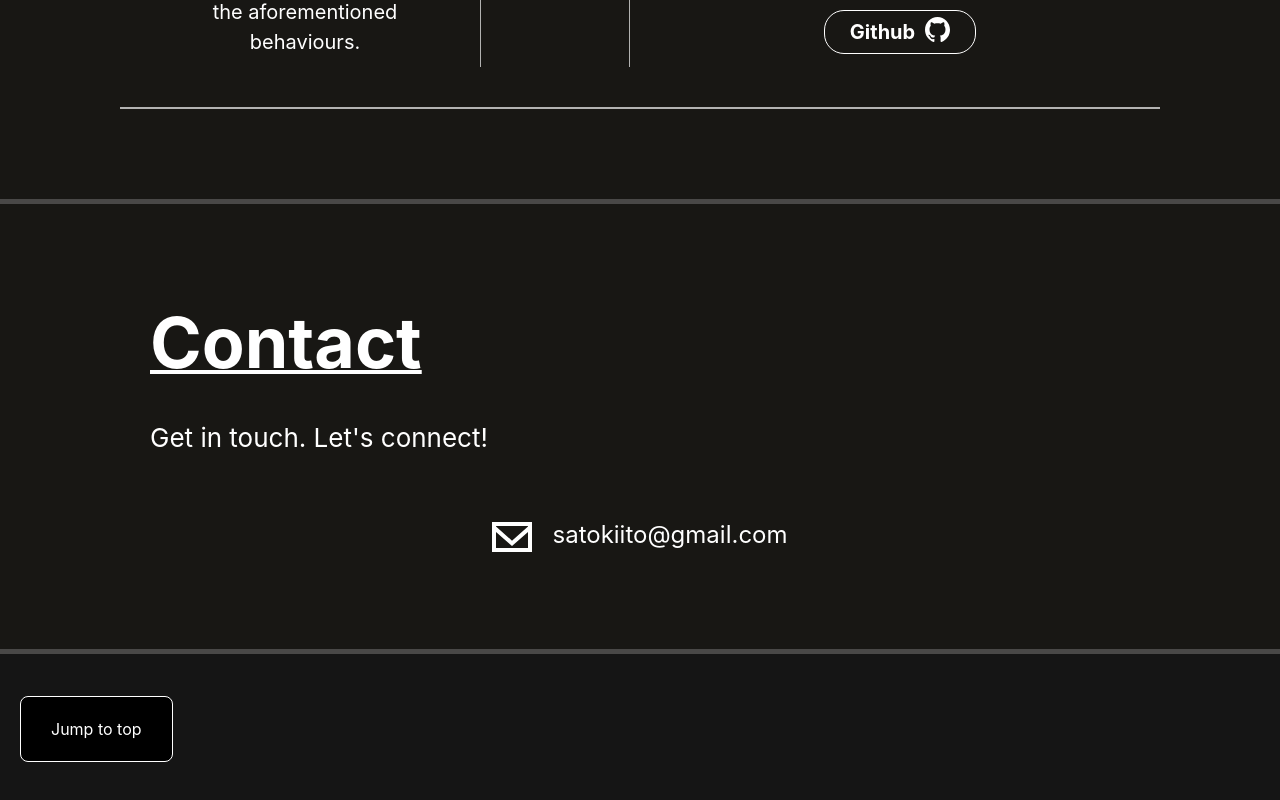
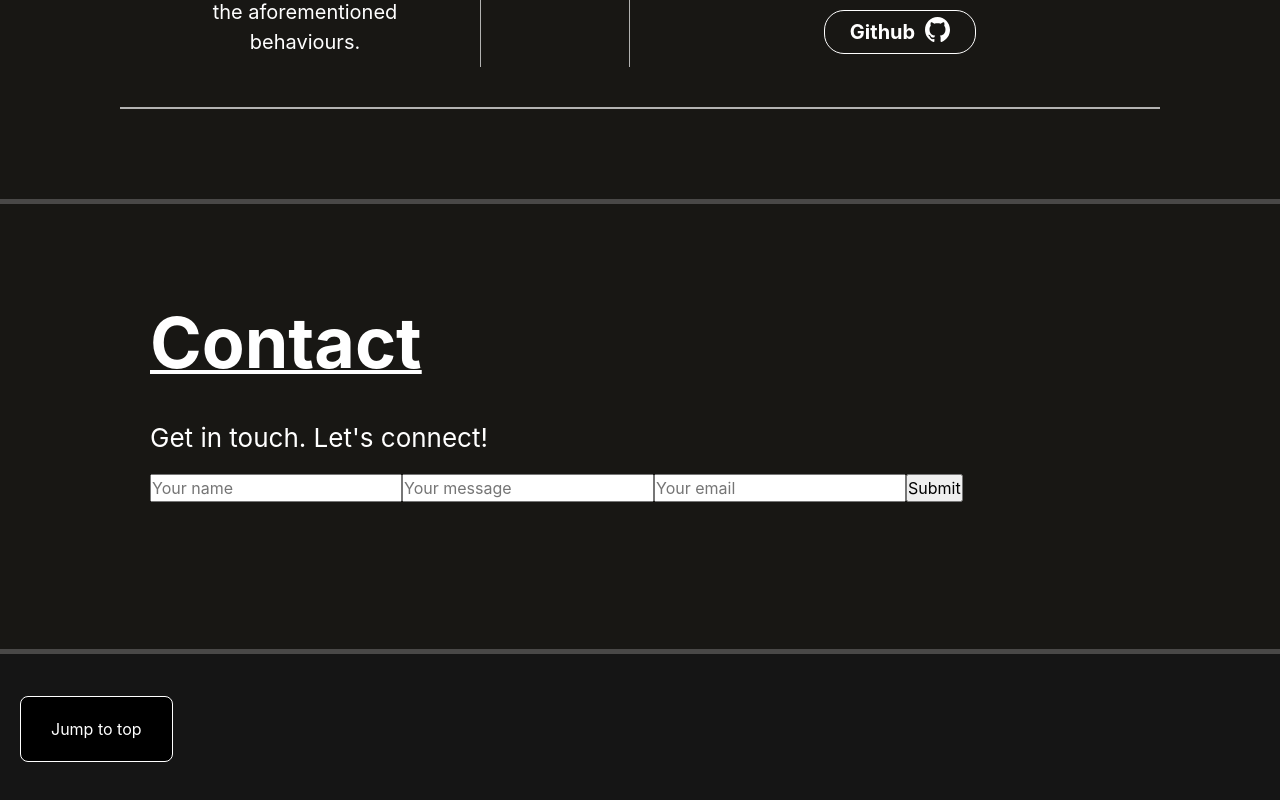
Before and after one commit to Satokii/portfolio, a React (Vite) app: page / in a window 1280 px wide. Shown: the part 5532-6332 px from the top of the page. Built offline with nearby package versions, Linux system fonts and the light colour scheme.

Commit message:
feat: add contact form and handle submit logic

```diff
--- a/src/components/main/components/Contact.jsx
+++ b/src/components/main/components/Contact.jsx
@@ -1,16 +1,76 @@
+import { useState } from 'react'
+import { send } from '@emailjs/browser'
+
 import EmailImg from '../../../assets/svgs/email.svg'
 import '../../../styles/main/main-contact.css'
 
 function Contact() {
+    const [toSend, setToSend] = useState({
+        from_name: '',
+        to_name: '',
+        message: '',
+        reply_to: '',
+      });
+
+      const onSubmit = (e) => {
+        e.preventDefault();
+        send(
+          'SERVICE ID',
+          'TEMPLATE ID',
+          toSend,
+          'User ID'
+        )
+          .then((response) => {
+            console.log('SUCCESS!', response.status, response.text);
+          })
+          .catch((err) => {
+            console.log('FAILED...', err);
+          });
+      };
+
+      const handleChange = (e) => {
+        setToSend({ ...toSend, [e.target.name]: e.target.value });
+      };
 
     return (
         <section id='contact' className='main-contact grid'>
             <h2 className='main-contact--header'>Contact</h2>
             <h3 className='main-contact--subheader'>Get in touch. Let&apos;s connect!</h3>
-            <div className='main-contact--contact-info-container grid'>
+            {/* <div className='main-contact--contact-info-container grid'>
                 <img className='main-contact--email-img' src={EmailImg} alt="email img" />
                 <p className='main-contact--email'>satokiito@gmail.com</p>
-            </div>
+            </div> */}
+            <form onSubmit={onSubmit}>
+                <input
+                    type='text'
+                    name='from_name'
+                    placeholder='Your name'
+                    value={toSend.from_name}
+                    onChange={handleChange}
+                />
+                {/* <input
+                    type='text'
+                    name='to_name'
+                    placeholder='to name'
+                    value={toSend.to_name}
+                    onChange={handleChange}
+                /> */}
+                <input
+                    type='text'
+                    name='message'
+                    placeholder='Your message'
+                    value={toSend.message}
+                    onChange={handleChange}
+                />
+                <input
+                    type='text'
+                    name='reply_to'
+                    placeholder='Your email'
+                    value={toSend.reply_to}
+                    onChange={handleChange}
+                />
+                <button type='submit'>Submit</button>
+            </form>
         </section>
     )
 }
```
